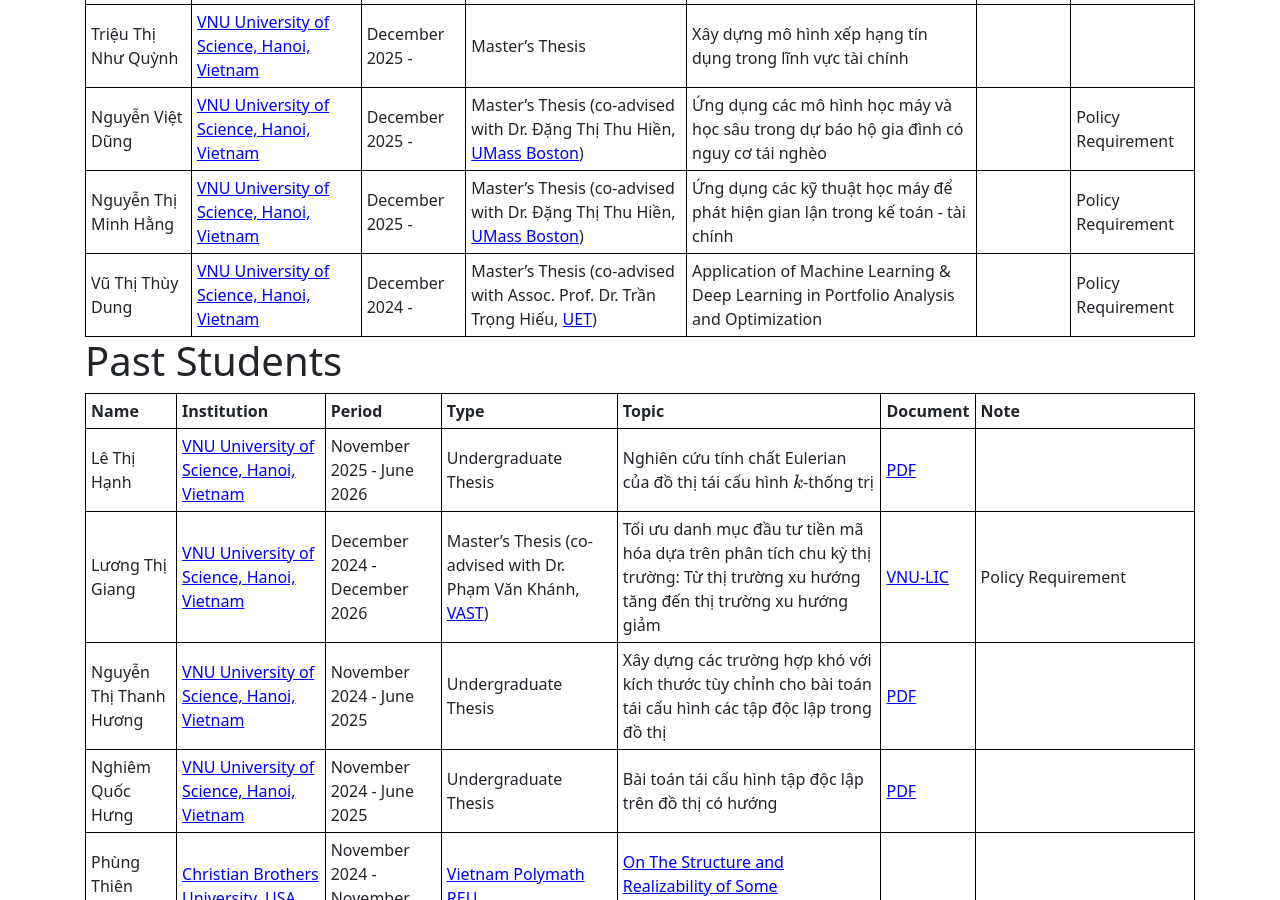
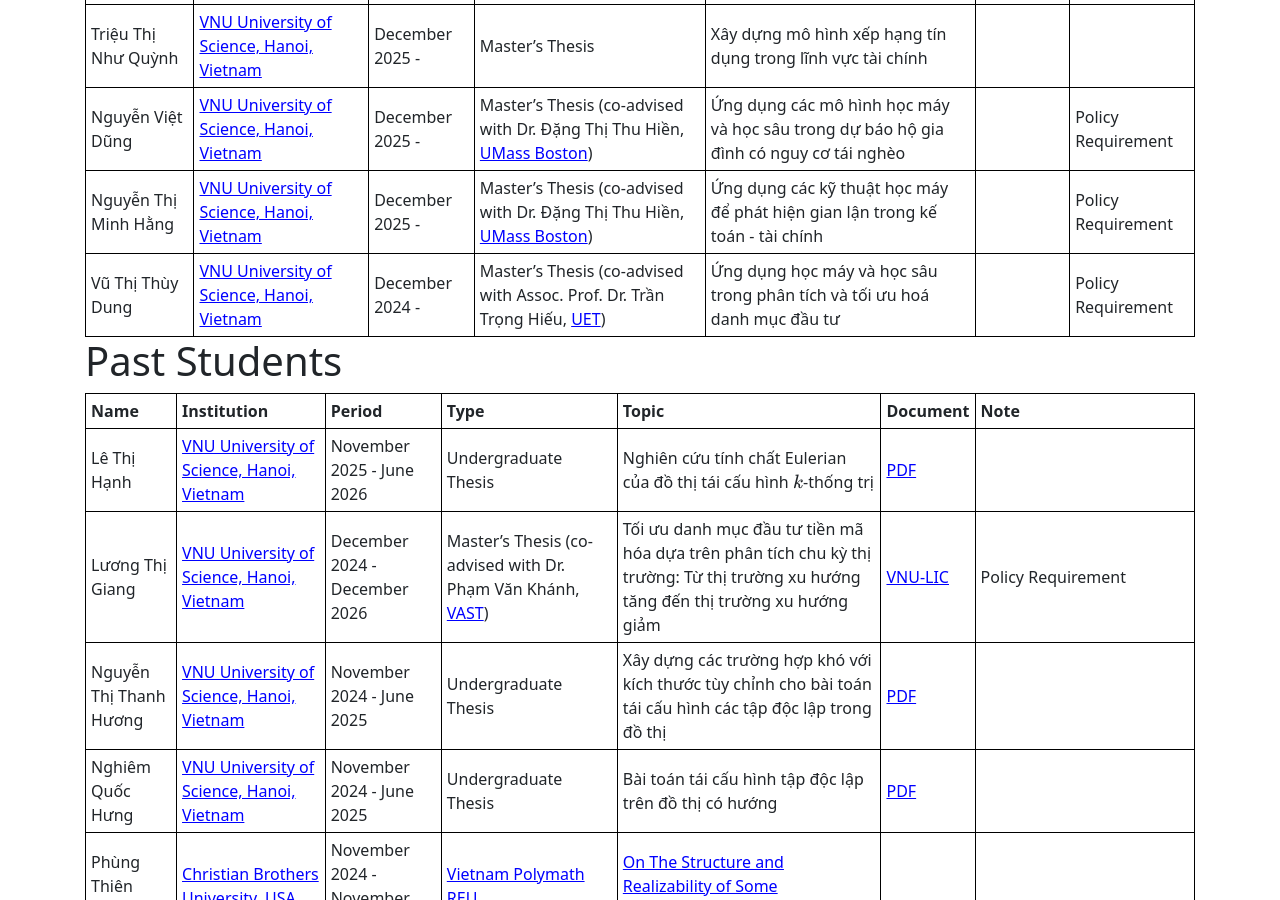
Before and after one commit to hoanganhduc/hoanganhduc.github.io, a Jekyll site: the page built from students.md, in a window 1280 px wide and 900 px high, scrolled down 367 px. Built offline with Jekyll 4.4.1, drawn with Linux system fonts in a browser that asks for light colours; nearby versions of some CDN libraries; formulas are drawn with MathJax 3; a style sheet for code colours, icons or effects is not loaded.

Commit message:
Updated @ 2026-08-23  19:29:23 ICT

```diff
--- a/students.md
+++ b/students.md
@@ -24,7 +24,7 @@ If you are a student and want to work with me on a research problem, please read
 | Triệu Thị Như Quỳnh | [VNU University of Science, Hanoi, Vietnam](https://hus.vnu.edu.vn/) | December 2025 -  | Master's Thesis | Xây dựng mô hình xếp hạng tín dụng trong lĩnh vực tài chính |  |  |
 | Nguyễn Việt Dũng | [VNU University of Science, Hanoi, Vietnam](https://hus.vnu.edu.vn/) | December 2025 -  | Master's Thesis (co-advised with Dr. Đặng Thị Thu Hiền, [UMass Boston](https://www.umb.edu/)) | Ứng dụng các mô hình học máy và học sâu trong dự báo hộ gia đình có nguy cơ tái nghèo |  | Policy Requirement |
 | Nguyễn Thị Minh Hằng | [VNU University of Science, Hanoi, Vietnam](https://hus.vnu.edu.vn/) | December 2025 -  | Master's Thesis (co-advised with Dr. Đặng Thị Thu Hiền, [UMass Boston](https://www.umb.edu/)) | Ứng dụng các kỹ thuật học máy để phát hiện gian lận trong kế toán - tài chính |  | Policy Requirement |
-| Vũ Thị Thùy Dung | [VNU University of Science, Hanoi, Vietnam](https://hus.vnu.edu.vn/) | December 2024 - | Master's Thesis (co-advised with Assoc. Prof. Dr. Trần Trọng Hiếu, [UET](https://uet.vnu.edu.vn/)) | Application of Machine Learning & Deep Learning in Portfolio Analysis and Optimization |  | Policy Requirement |
+| Vũ Thị Thùy Dung | [VNU University of Science, Hanoi, Vietnam](https://hus.vnu.edu.vn/) | December 2024 - | Master's Thesis (co-advised with Assoc. Prof. Dr. Trần Trọng Hiếu, [UET](https://uet.vnu.edu.vn/)) | Ứng dụng học máy và học sâu trong phân tích và tối ưu hoá danh mục đầu tư |  | Policy Requirement |
 
 # Past Students
 
```
Also changed, not shown: 1 other file.
